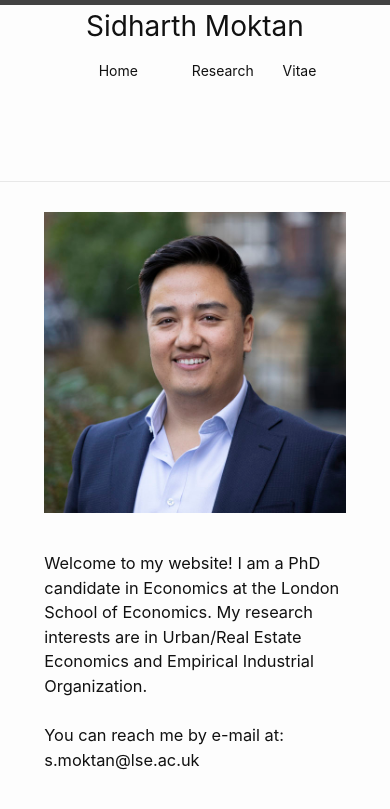
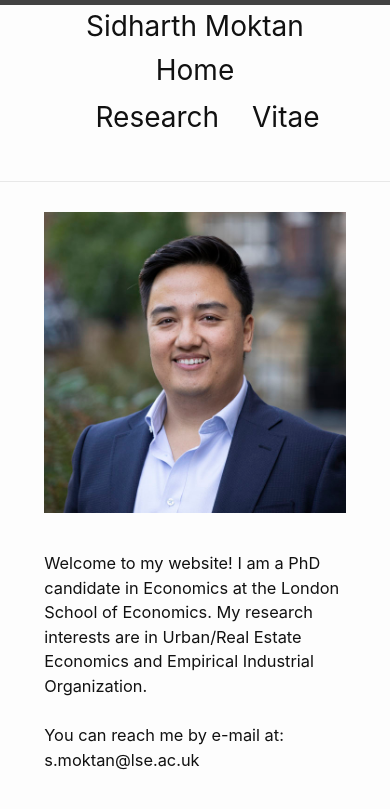
Before and after one commit to sidharthmoktan/sidharthmoktan.github.io, a Jekyll site: the page built from index.markdown, in a window 390 px wide. Shown: the top 809 px of the page. Built offline with Jekyll 4.4.1, drawn with Linux system fonts in a browser that asks for light colours.

Commit message:
Update _layout.scss

```diff
--- a/_sass/minima/_layout.scss
+++ b/_sass/minima/_layout.scss
@@ -2,11 +2,9 @@
  * Site header
  */
 .site-header {
+  font-size: $base-font-size*2;
   @media screen and (min-width: 601px) {
       font-size: 4.5vw
-  }
-  @media screen and (max-width: 600px) {
-      font-size: $base-font-size*2
   }
   text-align: center;
   border-top: 5px solid $grey-color-dark;
@@ -34,11 +32,9 @@
 
 
 .site-nav {
+  font-size: $base-font-size*2;
   @media screen and (min-width: 601px) {
     font-size: 2.25vw
-  }
-  @media screen and (max-width: 600px) {
-      font-size: $base-font-size
   }
   text-align: center;
   line-height: $base-line-height * $base-font-size * 2.25;
```
